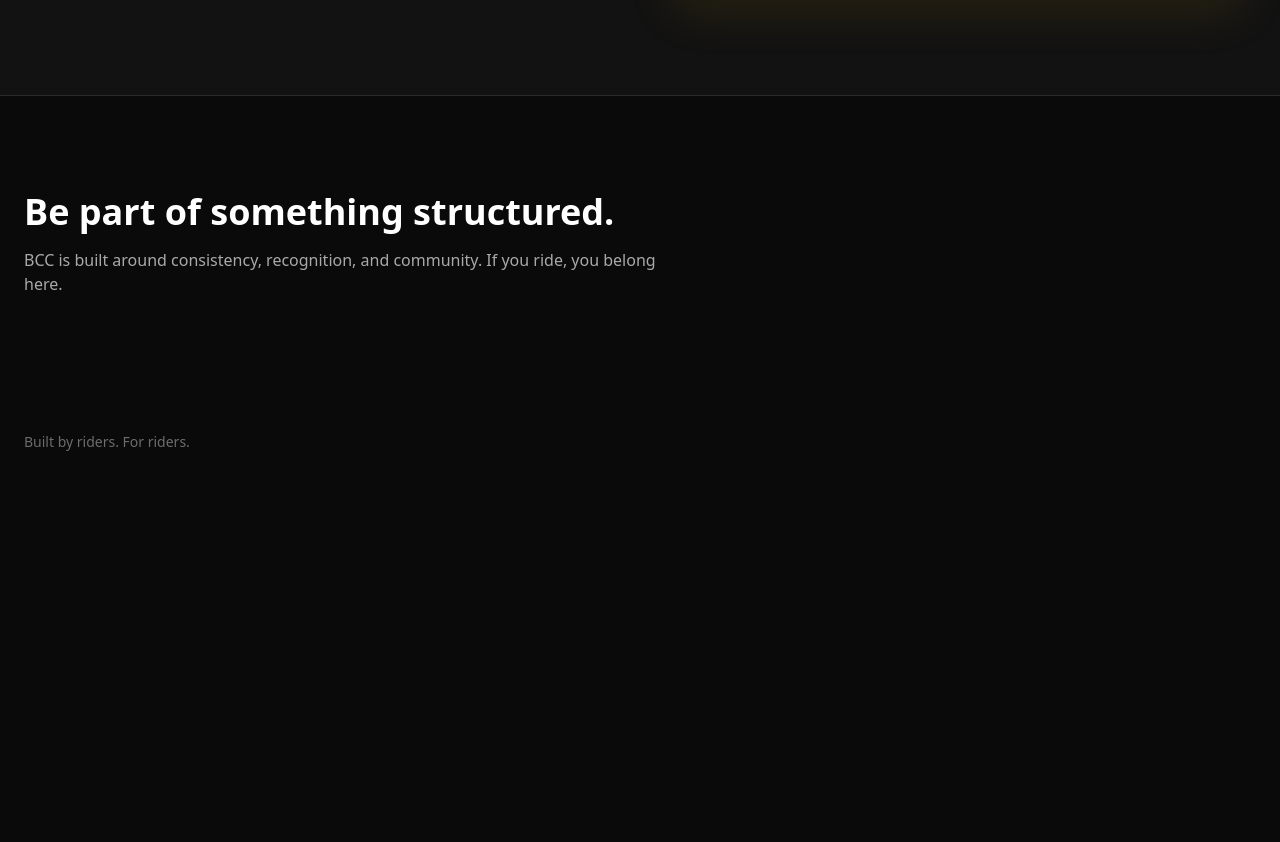
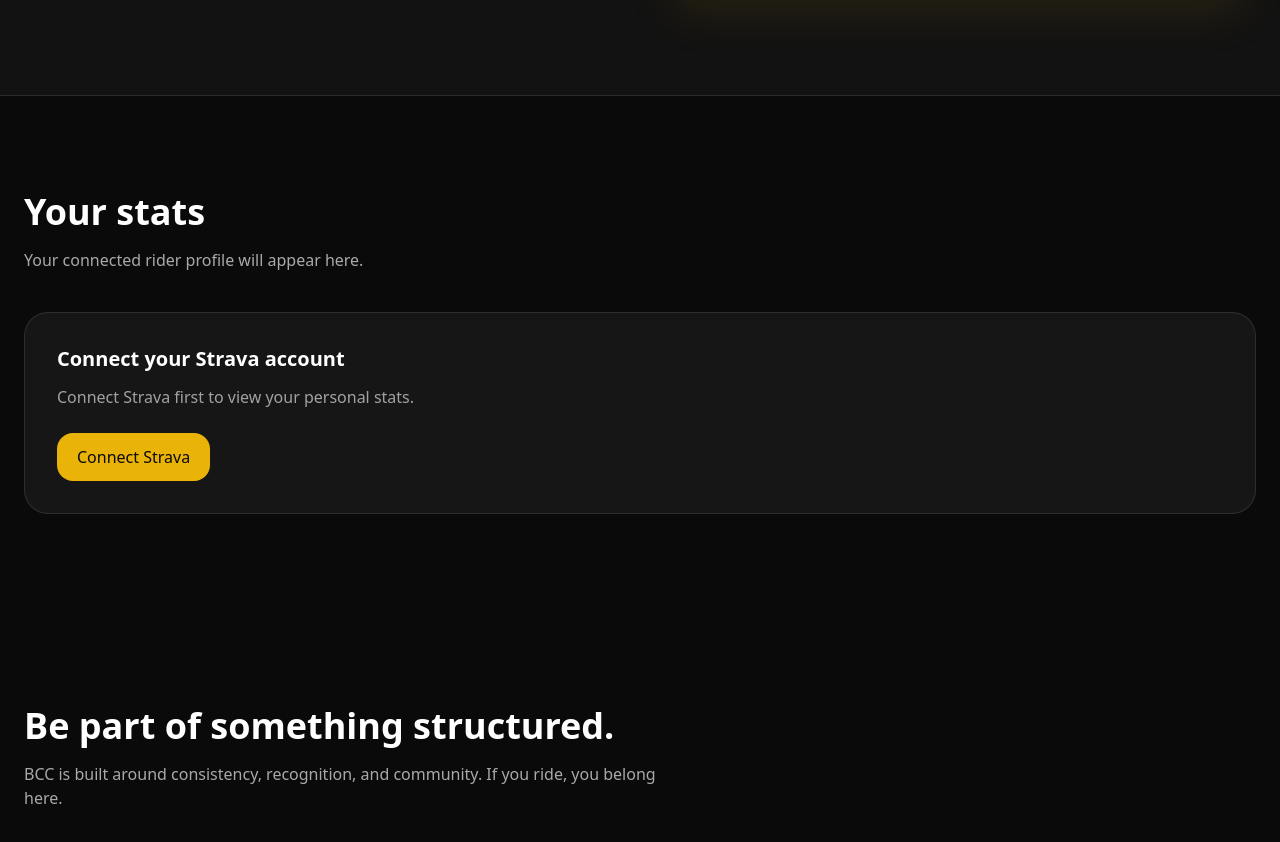
Before and after one commit to bengalurucyclingclub/bcc-website, a React (Vite) app: page / in a window 1280 px wide. Shown: the part 1453-2295 px from the top of the page. Before the commit the page ends 1945 px from the top, so only its background shows below. Built offline with nearby package versions, Linux system fonts and the light colour scheme.

Commit message:
Update main.jsx

```diff
--- a/src/main.jsx
+++ b/src/main.jsx
@@ -22,32 +22,45 @@
 
   const [isConnected, setIsConnected] = useState(false);
   const [riderName, setRiderName] = useState("");
+  const [athleteId, setAthleteId] = useState("");
+  const [statsAvailable, setStatsAvailable] = useState(false);
 
   useEffect(() => {
     const params = new URLSearchParams(window.location.search);
     const connected = params.get("connected");
     const name = params.get("name");
+    const athleteIdParam = params.get("athlete_id");
 
     if (connected === "1") {
       localStorage.setItem("bcc_strava_connected", "true");
       if (name) localStorage.setItem("bcc_rider_name", name);
+      if (athleteIdParam) localStorage.setItem("bcc_athlete_id", athleteIdParam);
+
       setIsConnected(true);
       setRiderName(name || "");
+      setAthleteId(athleteIdParam || "");
+
       window.history.replaceState({}, "", window.location.pathname);
       return;
     }
 
     const savedConnected = localStorage.getItem("bcc_strava_connected");
     const savedName = localStorage.getItem("bcc_rider_name");
+    const savedAthleteId = localStorage.getItem("bcc_athlete_id");
 
     if (savedConnected === "true") {
       setIsConnected(true);
       setRiderName(savedName || "");
+      setAthleteId(savedAthleteId || "");
     }
   }, []);
 
   const heroButtonText = useMemo(() => {
-    return isConnected ? "Connected" : "Connect Strava";
+    return isConnected ? "View your stats" : "Connect Strava";
+  }, [isConnected]);
+
+  const heroButtonHref = useMemo(() => {
+    return isConnected ? "#your-stats" : connectUrl;
   }, [isConnected]);
 
   const connectCardTitle = useMemo(() => {
@@ -94,15 +107,8 @@
 
               <div className="mt-8 flex flex-wrap gap-4">
                 <a
-                  href={isConnected ? "#connect" : connectUrl}
-                  className={`relative z-10 rounded-2xl px-6 py-3 font-medium transition ${
-                    isConnected
-                      ? "cursor-default bg-white/10 text-white/60"
-                      : "bg-yellow-500 text-neutral-950 shadow-lg shadow-yellow-500/20 hover:scale-[1.02]"
-                  }`}
-                  onClick={(e) => {
-                    if (isConnected) e.preventDefault();
-                  }}
+                  href={heroButtonHref}
+                  className="relative z-10 rounded-2xl bg-yellow-500 px-6 py-3 font-medium text-neutral-950 shadow-lg shadow-yellow-500/20 transition hover:scale-[1.02]"
                 >
                   {heroButtonText}
                 </a>
@@ -223,6 +229,60 @@
         </div>
       </section>
 
+      <section
+        id="your-stats"
+        className="mx-auto max-w-7xl px-6 py-16 md:py-24"
+      >
+        <div className="max-w-2xl">
+          <h2 className="text-3xl font-semibold md:text-4xl">
+            Your stats
+          </h2>
+          <p className="mt-4 text-white/65">
+            Your connected rider profile will appear here.
+          </p>
+        </div>
+
+        <div className="mt-10 rounded-3xl border border-white/10 bg-white/5 p-8">
+          {!isConnected ? (
+            <div>
+              <div className="text-xl font-semibold text-white">
+                Connect your Strava account
+              </div>
+              <p className="mt-3 text-white/60">
+                Connect Strava first to view your personal stats.
+              </p>
+              <a
+                href={connectUrl}
+                className="mt-6 inline-block rounded-2xl bg-yellow-500 px-5 py-3 font-medium text-neutral-950"
+              >
+                Connect Strava
+              </a>
+            </div>
+          ) : !statsAvailable ? (
+            <div>
+              <div className="text-xl font-semibold text-white">
+                Stats are being prepared
+              </div>
+              <p className="mt-3 text-white/60">
+                {riderName
+                  ? `${riderName}, your account is connected.`
+                  : "Your account is connected."}{" "}
+                Your stats will appear here once they are synced to the system.
+              </p>
+              <div className="mt-6 text-sm text-white/40">
+                Athlete ID: {athleteId || "Not available"}
+              </div>
+            </div>
+          ) : (
+            <div>
+              <div className="text-xl font-semibold text-white">
+                Your stats are ready
+              </div>
+            </div>
+          )}
+        </div>
+      </section>
+
       <section className="mx-auto max-w-7xl px-6 py-16 md:py-24">
         <div className="max-w-2xl">
           <h2 className="text-3xl font-semibold md:text-4xl">
```
